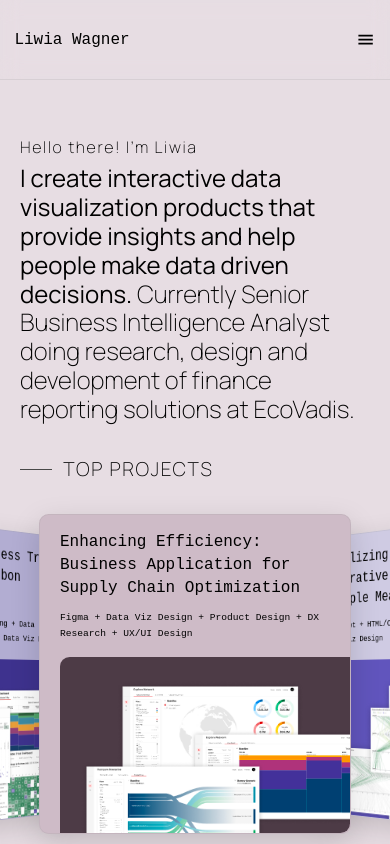
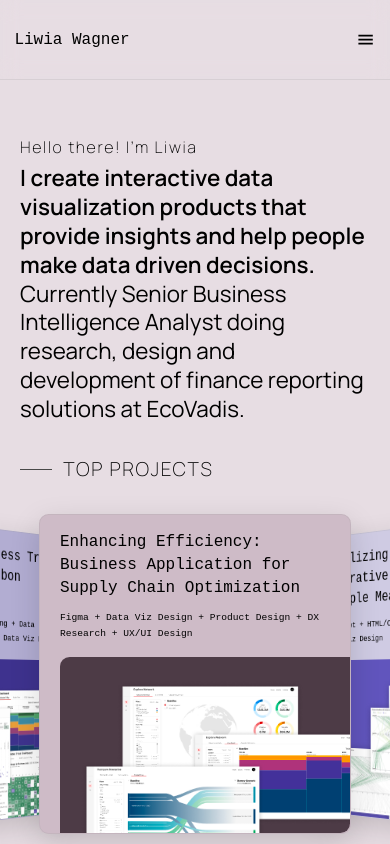
Before and after one commit to LiwiaWagner/Portfolio-Liwia-Wagner, a React (Create React App) app: page / in a window 390 px wide. Shown: the top 844 px of the page. Built offline with nearby package versions, Linux system fonts and the light colour scheme; a web font is replaced by a local one.

Commit message:
font-amend-on-mobila

```diff
--- a/src/pages/home/home.css
+++ b/src/pages/home/home.css
@@ -216,14 +216,14 @@
   }
 
   .hero-intro {
-    font-size: 1.5rem;
-    font-weight: 200;
+    font-size: 1.4rem;
+    font-weight: 400;
     line-height: 1.8rem;
     padding: 0 0 1rem 0;
   }
 
   .hero-intro span {
-    font-weight: 400;
+    font-weight: 600;
   }
 
   /* ---Top projects */
```
